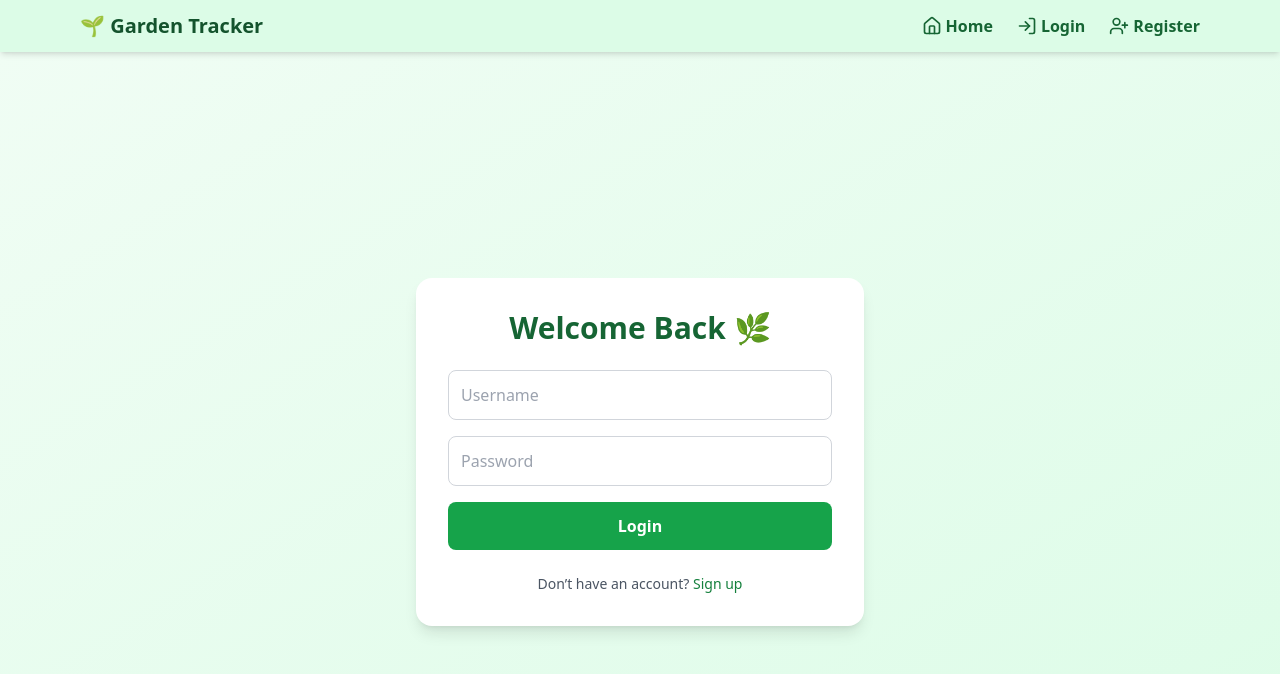
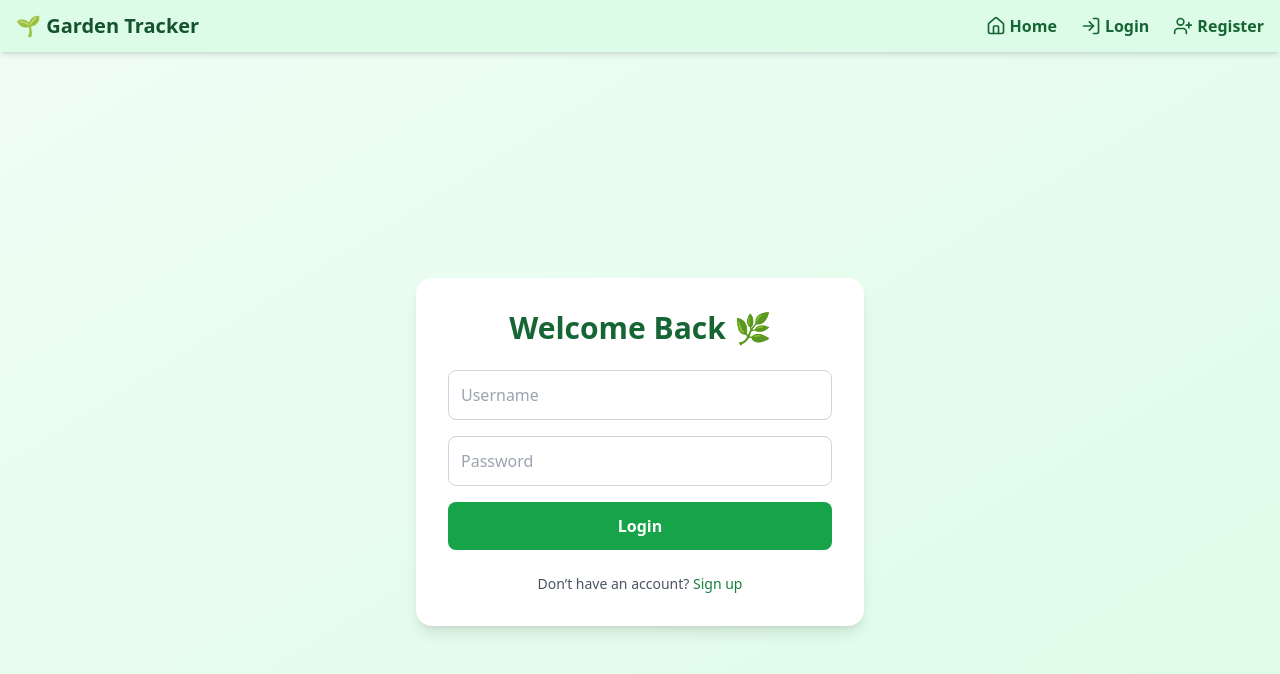
Before and after one commit to daguilar87/Garden-Tracker, a React (Create React App) app: page /login in a window 1280 px wide. Shown: the top 674 px of the page. Built offline with nearby package versions, Linux system fonts and the light colour scheme; some icons are missing.

Commit message:
minor navbar styling adjustments.. almost ready for deployment!

```diff
--- a/src/components/Navbar.js
+++ b/src/components/Navbar.js
@@ -12,7 +12,6 @@ function Navbar() {
     localStorage.removeItem("token");
     navigate("/login");
   };
-
 
   const menuItems = [
     { label: "Home", to: "/", icon: <Home size={20} /> },
@@ -30,13 +29,14 @@ function Navbar() {
 
   return (
     <nav className="sticky top-0 z-50 bg-green-100 shadow-md">
-      <div className="max-w-6xl mx-auto px-4 py-3 flex justify-between items-center">
+      <div className="w-full px-4 py-3 flex justify-between items-center">
 
                 <Link to="/" className="text-xl font-bold text-green-900 flex items-center gap-2">
           🌱 Garden Tracker
         </Link>
 
 
+        <div className="flex items-center">
           <ul className="hidden md:flex gap-6 items-center">
             {menuItems.map((item) =>
               item.to ? (
@@ -61,13 +61,13 @@ function Navbar() {
             )}
           </ul>
 
-
           <button
-          className="md:hidden text-green-800"
+            className="md:hidden text-green-800 ml-4"
             onClick={() => setMenuOpen(!menuOpen)}
           >
             {menuOpen ? <X size={28} /> : <Menu size={28} />}
           </button>
+        </div>
       </div>
 
 
```
Lines whose indentation alone changed are shown as unchanged.
